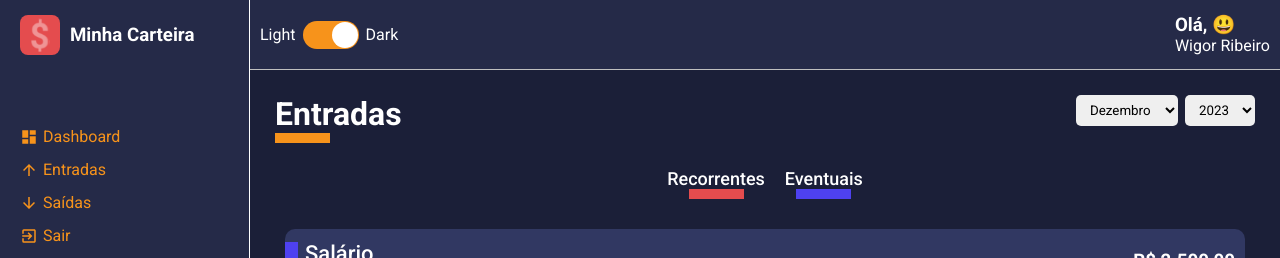
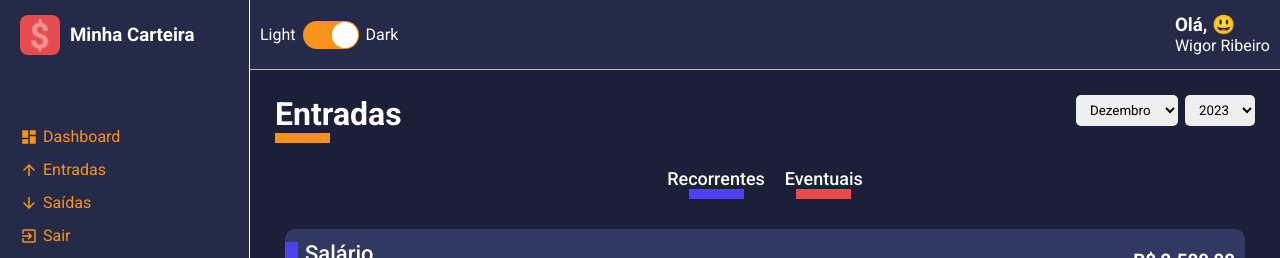
Before and after one commit to WigorCosta21/minha-carteira, a React (Create React App) app: page /list/entry-balance in a window 1280 px wide. Shown: the top 258 px of the page. Built offline with nearby package versions, Linux system fonts and the light colour scheme.

Commit message:
feat: Implement filtering by financial movement type

```diff
--- a/src/pages/List/index.tsx
+++ b/src/pages/List/index.tsx
@@ -31,6 +31,10 @@ const List = () => {
   const [yearSelected, setYearSelected] = useState<string>(
     String(new Date().getFullYear())
   );
+  const [frequencyFilterSelected, setFrequencyFilterSelected] = useState([
+    "recorrente",
+    "eventual",
+  ]);
 
   const { type } = useParams();
 
@@ -75,13 +79,32 @@ const List = () => {
     });
   }, [listData]);
 
+  const handleFrequencyClick = (frequency: string) => {
+    const alreadySelected = frequencyFilterSelected.findIndex(
+      (item) => item === frequency
+    );
+
+    if (alreadySelected >= 0) {
+      const filtered = frequencyFilterSelected.filter(
+        (item) => item !== frequency
+      );
+      setFrequencyFilterSelected(filtered);
+    } else {
+      setFrequencyFilterSelected((prev) => [...prev, frequency]);
+    }
+  };
+
   useEffect(() => {
     const filteredDate = listData.filter((item) => {
       const date = new Date(item.date);
       const month = String(date.getMonth() + 1);
       const year = String(date.getFullYear());
 
-      return month === monthSelected && year === yearSelected;
+      return (
+        month === monthSelected &&
+        year === yearSelected &&
+        frequencyFilterSelected.includes(item.frequency)
+      );
     });
 
     const formattedData = filteredDate.map((item) => {
@@ -96,7 +119,13 @@ const List = () => {
     });
 
     setData(formattedData);
-  }, [listData, monthSelected, yearSelected, data.length]);
+  }, [
+    listData,
+    monthSelected,
+    yearSelected,
+    data.length,
+    frequencyFilterSelected,
+  ]);
 
   return (
     <S.Container>
@@ -114,10 +143,22 @@ const List = () => {
       </ContentHeader>
 
       <S.Filters>
-        <button type="button" className="tag-filter tag-filter-recurrent">
+        <button
+          type="button"
+          className={`tag-filter tag-filter-recurrent ${
+            frequencyFilterSelected.includes("recorrente") && "tag-actived"
+          }`}
+          onClick={() => handleFrequencyClick("recorrente")}
+        >
           Recorrentes
         </button>
-        <button type="button" className="tag-filter tag-filter-eventual">
+        <button
+          type="button"
+          className={`tag-filter tag-filter-eventual ${
+            frequencyFilterSelected.includes("eventual") && "tag-actived"
+          }`}
+          onClick={() => handleFrequencyClick("eventual")}
+        >
           Eventuais
         </button>
       </S.Filters>
--- a/src/pages/List/styles.ts
+++ b/src/pages/List/styles.ts
@@ -16,6 +16,7 @@ export const Filters = styled.div`
     background: none;
     color: ${(props) => props.theme.colors.white};
     margin: 0 10px;
+    opacity: 0.4;
     transition: opacity 0.3s;
 
     &:hover {
@@ -28,7 +29,7 @@ export const Filters = styled.div`
     display: block;
     width: 55px;
     margin: 0 auto;
-    border-bottom: 10px solid ${(props) => props.theme.colors.warning};
+    border-bottom: 10px solid ${(props) => props.theme.colors.success};
   }
 
   .tag-filter-eventual::after {
@@ -36,6 +37,10 @@ export const Filters = styled.div`
     display: block;
     width: 55px;
     margin: 0 auto;
-    border-bottom: 10px solid ${(props) => props.theme.colors.success};
+    border-bottom: 10px solid ${(props) => props.theme.colors.warning};
+  }
+
+  .tag-actived {
+    opacity: 1;
   }
 `;
```
